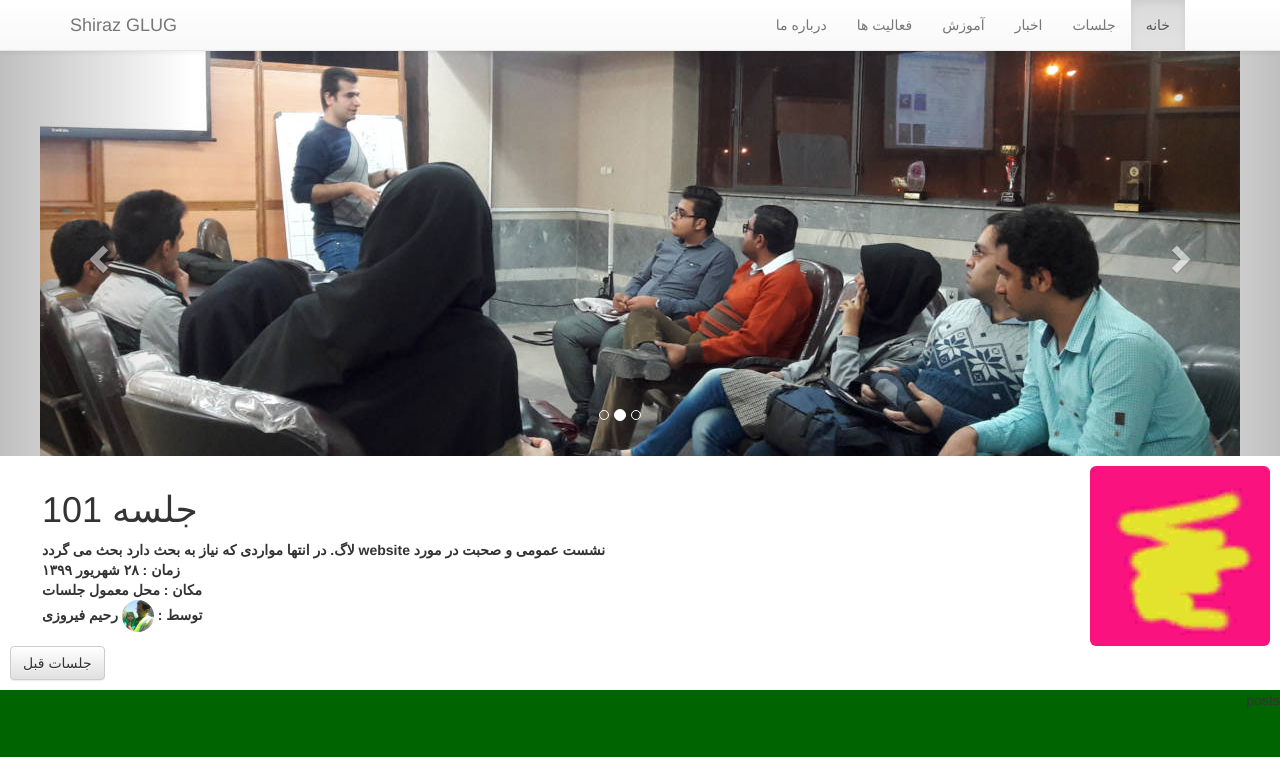
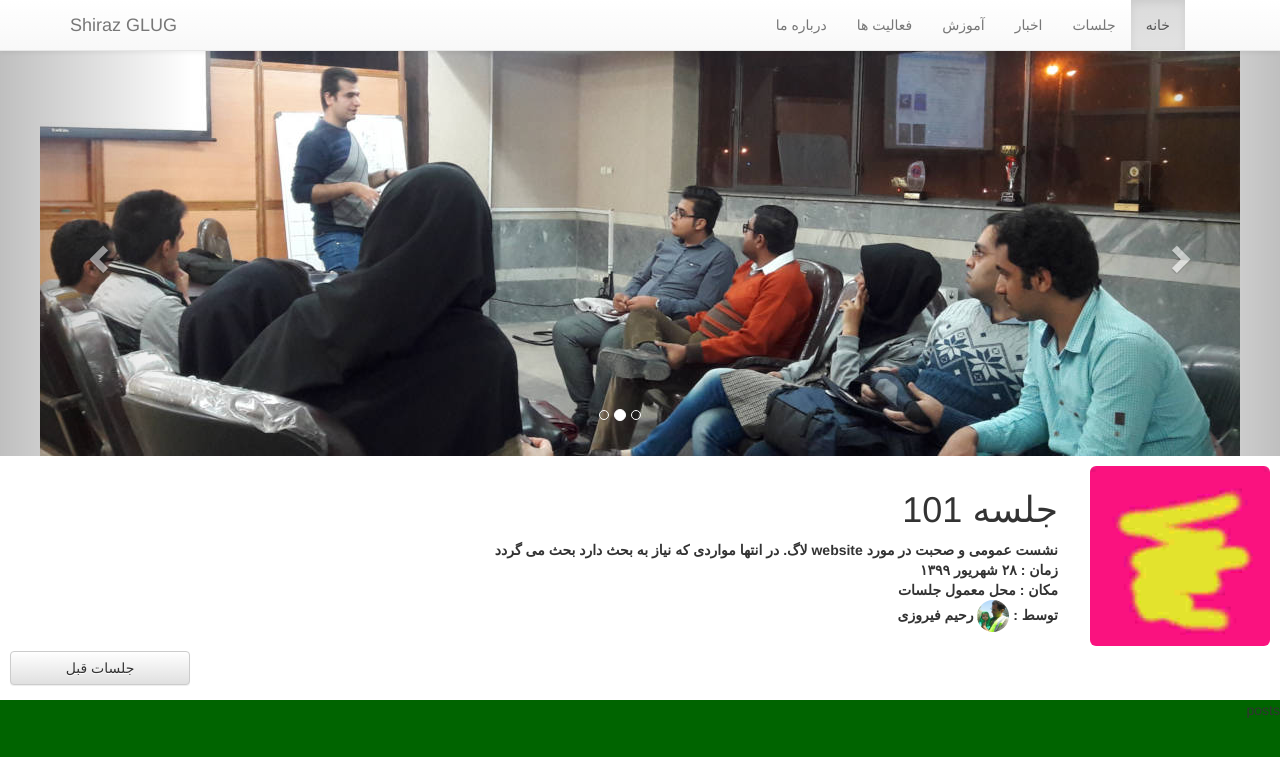
Before and after one commit to shirazlug/shirazlug, a Jekyll site: the page built from index.html, in a window 1280 px wide and 900 px high. Shown: the top 757 px of the window. Built offline with Jekyll 4.4.1, drawn with Linux system fonts in a browser that asks for light colours.

Commit message:
Update meeting.html

```diff
--- a/_includes/meeting.html
+++ b/_includes/meeting.html
@@ -1,9 +1,9 @@
 <div style="padding:10px; direction: ltr;">
  <table style="width:100%">
   <tr>
-    <th>
+    <th align="rigth">
 
-   <div style="margin:10px 32px; direction: rtl;">
+   <div style="margin:10px 32px; direction: rtl;"  class="text-right">
   <h1>{{ site.data.meeting.title }}</h1>
   <div>{{ site.data.meeting.description }}</div>
   <div> زمان : {{ site.data.meeting.date }}</div>
@@ -39,7 +39,7 @@
     </th>
   </tr>
   <tr>
-    <th colspan="2" align="center"><a class="btn btn-default" href="#" role="button">جلسات قبل</a>  </th>
+    <th colspan="2" align="center"><div> <a style="margin: 5px auto; width: 180px;" class="btn btn-default" href="#" role="button"> جلسات قبل </a> </div></th>
   </tr>
 </table>
 
```
